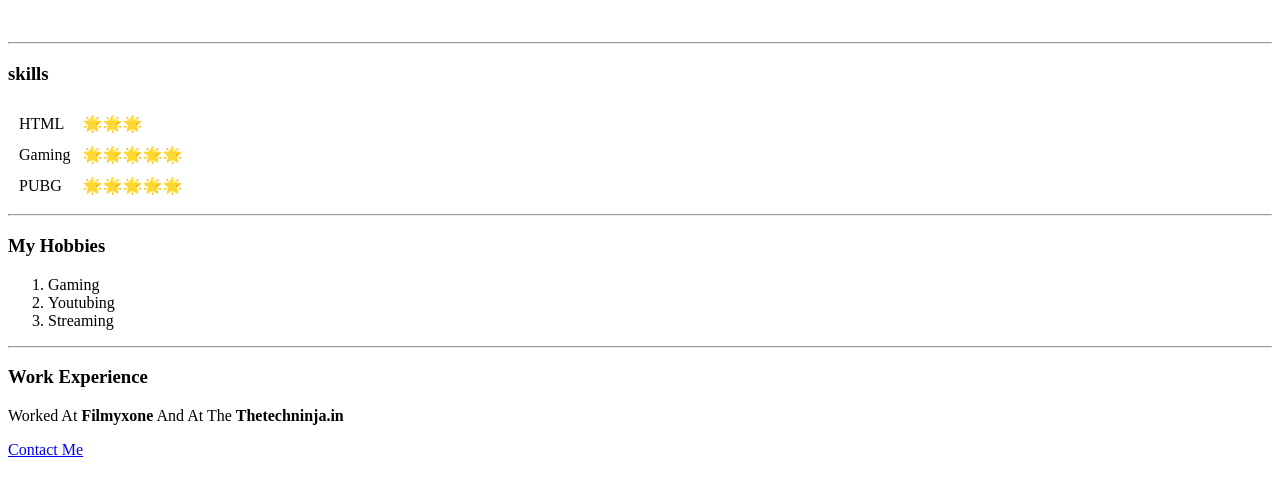
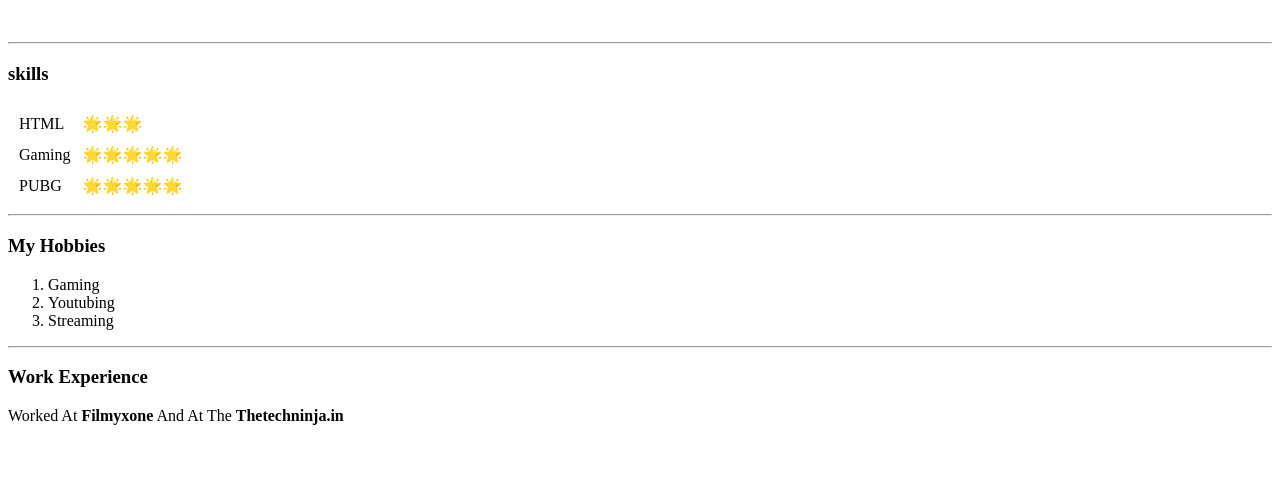
Before and after one commit to Abhishekjha9/cv, a plain HTML site: page index.html in a window 1280 px wide. Shown: the part 164-660 px from the top of the page. Drawn offline with Linux system fonts and the light colour scheme.

Commit message:
Update index.html

```diff
--- a/index.html
+++ b/index.html
@@ -42,6 +42,5 @@
   <hr>
   <h3>Work Experience </h3>
   <p>Worked At <strong>Filmyxone</strong> And At The <strong>Thetechninja.in</strong>  </p>
-<a href="ContactMe.html  ">Contact Me </a>
 </body>
 </html>
```
